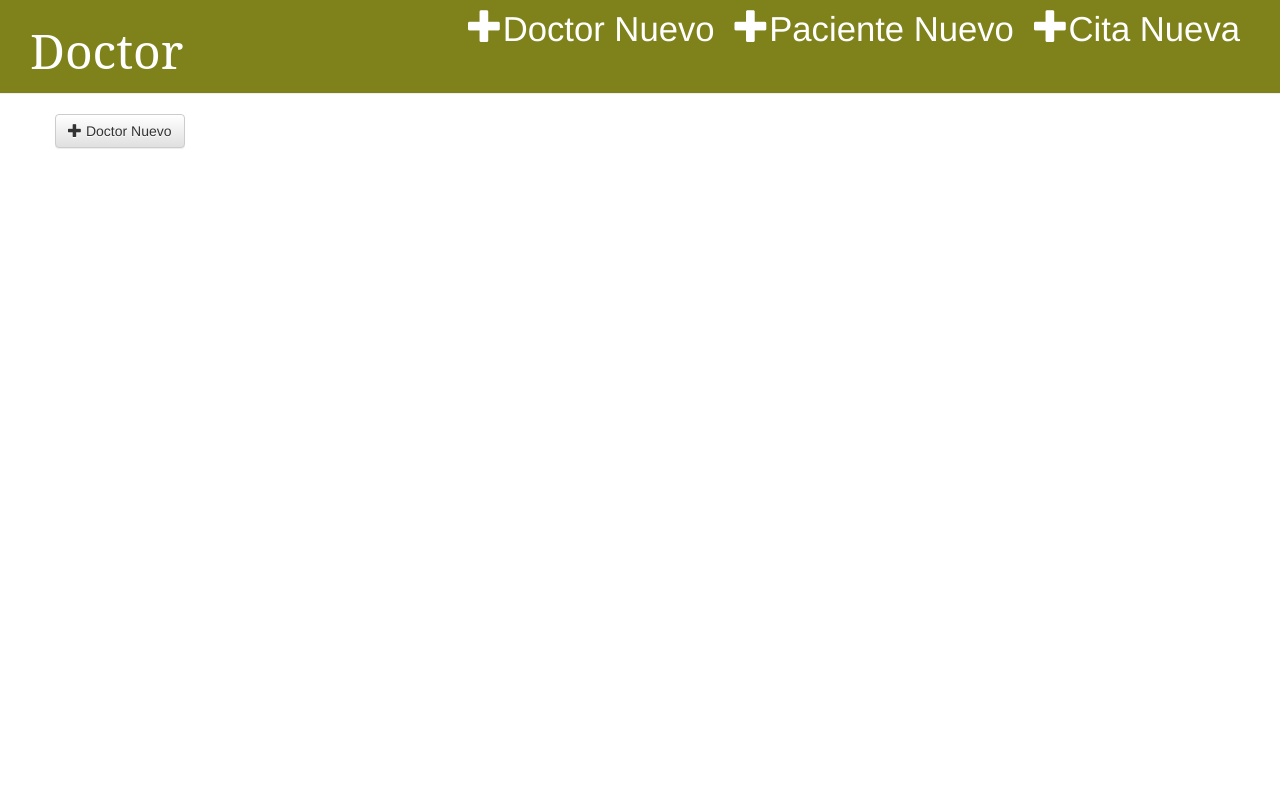
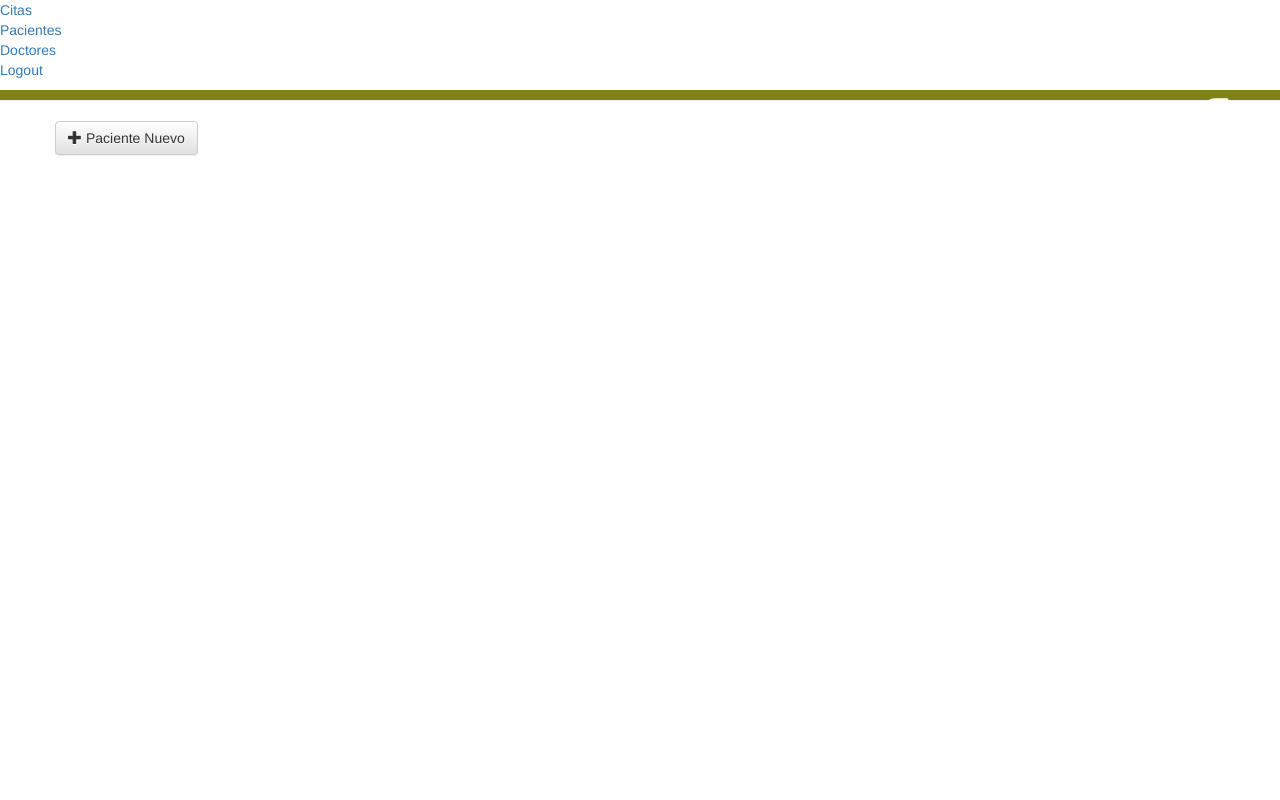
Before and after one commit to egoo16/djangoapp, a Django app: page /pacientes/ in a window 1280 px wide. Run offline with Django 3.2, Linux system fonts and the light colour scheme; data that the repository does not hold is empty; some libraries are stand-ins or nearby versions.

Commit message:
Crud completo, diseño terminado, Falta Registro

```diff
--- a/cine/admin.py
+++ b/cine/admin.py
@@ -1,6 +1,7 @@
 from django.contrib import admin
-from cine.models import Actor, ActorAdmin, Pelicula, PeliculaAdmin
+from cine.models import Actor, ActorAdmin, Pelicula, PeliculaAdmin, Actuacion
 
 #Registramos nuestras clases principales.
 admin.site.register(Actor, ActorAdmin)
 admin.site.register(Pelicula, PeliculaAdmin)
+admin.site.register(Actuacion)
--- a/cine/forms.py
+++ b/cine/forms.py
@@ -18,7 +18,7 @@ def __init__ (self, *args, **kwargs):
 
 #En este caso vamos a usar el widget checkbox multiseleccionable.
 
-        self.fields["actores"].widget = forms.widgets.CheckboxSelectMultiple()
+        self.fields["actores"].widget = forms.CheckboxSelectMultiple()
 
 #Podemos usar un texto de ayuda en el widget
 
--- a/citas/templates/citas/base.html
+++ b/citas/templates/citas/base.html
@@ -8,8 +8,6 @@
          <script src="{% static 'css/js/skel.min.js'%}"></script>
          <script src="{% static 'css/js/skel-panels.min.js'%}"></script>
          <script src="{% static 'css/js/init.js'%}"></script>
-
-
 
         {% include 'material/includes/material_css.html' %}
         <script src="{% static 'material/js/jquery-2.2.0.js' %}"></script>
@@ -31,8 +29,8 @@
                <nav id="nav">
                  <ul>
                    <li ><a href="{% url 'citas.views.cita_lista' %}">Citas</a></li>
-                   <li><a href="{% url 'citas.views.paciente_lista' %}">Listado de Pacientes</a></li>
-                   <li><a href="{% url 'citas.views.doctor_lista' %}">Listado de Doctores</a></li>
+                   <li><a href="{% url 'citas.views.paciente_lista' %}">Pacientes</a></li>
+                   <li><a href="{% url 'citas.views.doctor_lista' %}">Doctores</a></li>
                    <li><a href="{% url 'logout' %}">Logout</a></li>
                  </ul>
                </nav>
--- a/citas/templates/citas/cita_detalle.html
+++ b/citas/templates/citas/cita_detalle.html
@@ -4,8 +4,8 @@
        <div class="Cita">
            {% if citas.fecha %}
            {% endif %}
-           <a class="btn btn-default" href="{% url 'cita_del' pk=citas.pk %}"><span class="glyphicon glyphicon-remove"></span></a>
-           <a class="btn btn-default" href="{% url 'cita_editar' pk=citas.pk %}"><span class="glyphicon glyphicon-pencil"></span></a>
+           <a class="btn btn-default" href="{% url 'cita_del' pk=citas.pk %}"><span class="glyphicon glyphicon-remove"> Eliminar</span></a>
+           <a class="btn btn-default" href="{% url 'cita_editar' pk=citas.pk %}"><span class="glyphicon glyphicon-pencil"> Editar</span></a>
            <h4>Hora de atención: {{ citas.hora }}</h4>
            <h1>Doctor: {{ citas.doctor }}</h1>
            <h4>Observaciones: {{ citas.obs }}</h4>
--- a/citas/templates/doctor/doctor_detalle.html
+++ b/citas/templates/doctor/doctor_detalle.html
@@ -4,8 +4,8 @@
        <div class="Paciente">
            {% if doctores.nombre %}
            {% endif %}
-           <a class="btn btn-default" href="{% url 'doctor_del' pk=doctores.pk %}"><span class="glyphicon glyphicon-remove"></span></a>
-           <a class="btn btn-default" href="{% url 'doctor_editar' pk=doctores.pk %}"><span class="glyphicon glyphicon-pencil"></span></a>
+           <a class="btn btn-default" href="{% url 'doctor_del' pk=doctores.pk %}"><span class="glyphicon glyphicon-remove"> Eliminar</span></a>
+           <a class="btn btn-default" href="{% url 'doctor_editar' pk=doctores.pk %}"><span class="glyphicon glyphicon-pencil"> Editar</span></a>
            <h4>Nombre: {{ doctores.nombre }}</h4>
            <h4>Clinica: {{ doctores.nombre }}</h4>
            <h1>Telefono: {{ doctores.telefono }}</h1>
--- a/citas/templates/paciente/base.html
+++ b/citas/templates/paciente/base.html
@@ -2,21 +2,45 @@
 <html lang="es">
 <html>
        <head>
+         <link href='http://fonts.googleapis.com/css?family=Lato:300,400,700,900' rel='stylesheet' type='text/css'>
+         <!--[if lte IE 8]><script src="js/html5shiv.js"></script><![endif]-->
+         <script src="http://ajax.googleapis.com/ajax/libs/jquery/1.11.0/jquery.min.js"></script>
+         <script src="{% static 'css/js/skel.min.js'%}"></script>
+         <script src="{% static 'css/js/skel-panels.min.js'%}"></script>
+         <script src="{% static 'css/js/init.js'%}"></script>
+
         {% include 'material/includes/material_css.html' %}
         <script src="{% static 'material/js/jquery-2.2.0.js' %}"></script>
         {% include 'material/includes/material_js.html' %}
         <link rel="stylesheet" href="//maxcdn.bootstrapcdn.com/bootstrap/3.2.0/css/bootstrap.min.css">
         <link rel="stylesheet" href="//maxcdn.bootstrapcdn.com/bootstrap/3.2.0/css/bootstrap-theme.min.css">
+        <link href="https://fonts.googleapis.com/css?family=Noto+Serif" rel="stylesheet">
         <link rel="stylesheet" href="{% static 'css/cita.css' %}">
            <title>Pacientes</title>
-       </head>
-      <body style="display:flex; min-height:100vh; flex-direction:column;">
-
-         <div class="page-header">
-           <a href="{% url 'citas.views.cita_nueva' %}" class="top-menu"><span class="glyphicon glyphicon-plus"></span>Cita Nueva</a>
-           <a href="{% url 'citas.views.paciente_nuevo' %}" class="top-menu"><span class="glyphicon glyphicon-plus"></span>Paciente Nuevo</a>
-           <a href="{% url 'citas.views.doctor_nuevo' %}" class="top-menu"><span class="glyphicon glyphicon-plus"></span>Doctor Nuevo</a>
-                   <h1><a href="/">Doctor</a></h1>
+         </head>
+         <body background-color="#060325">
+           <div id="wrapper">
+             <!-- Header -->
+             <div id="header">
+               <div class="">
+                 <!-- Nav -->
+                 <nav id="nav">
+                   <ul>
+                     <li ><a href="{% url 'citas.views.cita_lista' %}">Citas</a></li>
+                     <li><a href="{% url 'citas.views.paciente_lista' %}">Pacientes</a></li>
+                     <li><a href="{% url 'citas.views.doctor_lista' %}">Doctores</a></li>
+                     <li><a href="{% url 'logout' %}">Logout</a></li>
+                   </ul>
+                 </nav>
+               </div>
+             </div>
+             <!-- /Header -->
+           <div class="page-header">
+             {% if user.is_authenticated %}
+                   <h1><a href="{% url 'citas.views.paciente_lista' %}">Paciente</a></h1>
+                   {% else %}
+                   <a href="{% url 'login' %}" class="top-menu"><span class="glyphicon glyphicon-log-out"></span></a>
+                   {% endif %}
                         {% if messages %}
                          <ul class="messages">
                              {% for message in messages %}
--- a/citas/templates/paciente/paciente_detalle.html
+++ b/citas/templates/paciente/paciente_detalle.html
@@ -4,8 +4,8 @@
        <div class="Doctor">
            {% if pacientes.nombre %}
            {% endif %}
-           <a class="btn btn-default" href="{% url 'paciente_del' pk=pacientes.pk %}"><span class="glyphicon glyphicon-remove"></span></a>
-           <a class="btn btn-default" href="{% url 'paciente_editar' pk=pacientes.pk %}"><span class="glyphicon glyphicon-pencil"></span></a>
+           <a class="btn btn-default" href="{% url 'paciente_del' pk=pacientes.pk %}"><span class="glyphicon glyphicon-remove"> Eliminar</span></a>
+           <a class="btn btn-default" href="{% url 'paciente_editar' pk=pacientes.pk %}"><span class="glyphicon glyphicon-pencil"> Editar</span></a>
            <h4>Nombre: {{ pacientes.nombre }}</h4>
            <h1>Telefono: {{ pacientes.telefono }}</h1>
        </div>
--- a/citas/templates/paciente/paciente_lista.html
+++ b/citas/templates/paciente/paciente_lista.html
@@ -1,6 +1,6 @@
 {% extends 'paciente/base.html' %}
 {% block content %}
-<a class="btn btn-default" href="{% url 'citas.views.paciente_nuevo' %}" class="top-menu"><span class="glyphicon glyphicon-plus"></span> Doctor Nuevo</a>
+<a class="btn btn-default" href="{% url 'citas.views.paciente_nuevo' %}" class="top-menu"><span class="glyphicon glyphicon-plus"></span> Paciente Nuevo</a>
 
     {% for post in pacientes %}
         <div class="pacientes">
--- a/citas/views.py
+++ b/citas/views.py
@@ -6,6 +6,7 @@ from .forms import CitaForm, PacienteForm, DoctorForm
 from citas.models import Doctor, Paciente, Cita
 from django.contrib.auth import authenticate, login
 from django.contrib.auth.decorators import login_required
+from django.core.urlresolvers import reverse
 
 
 @login_required
@@ -27,7 +28,7 @@ def cita_nueva(request):
                     cita = Cita(doctor_id=doctor_id, paciente_id = paciente_id,fecha = formulario.cleaned_data['fecha'], hora = formulario.cleaned_data['hora'], obs = formulario.cleaned_data['obs'])
                     cita.save()
                     messages.add_message(request, messages.SUCCESS, 'Cita Guardada Exitosamente')
-        return redirect('cita_lista')
+        return redirect('citas.views.cita_detalle', pk=cita.pk)
     else:
         formulario = CitaForm()
     return render(request, 'citas/cita_nueva.html', {'formulario': formulario})
@@ -40,11 +41,10 @@ def cita_editar(request, pk):
             cita = formulario.save(commit=False)
             for doctor_id in request.POST.getlist('doctor'):
                 for paciente_id in request.POST.getlist('paciente'):
-                    cita = Cita(doctor_id=doctor_id, paciente_id = paciente_id,fecha = formulario.cleaned_data['fecha'], hora = formulario.cleaned_data['hora'], obs = formulario.cleaned_data['obs'])
+                    #cita = Cita(doctor_id=doctor_id, paciente_id = paciente_id,fecha = formulario.cleaned_data['fecha'], hora = formulario.cleaned_data['hora'], obs = formulario.cleaned_data['obs'])
                     cita.save()
                     messages.add_message(request, messages.SUCCESS, 'Cita Editada Exitosamente')
-        return redirect('cita_lista')
-
+        return redirect('citas.views.cita_detalle', pk=cita.pk)
     else:
         formulario = CitaForm(instance=cita)
     return render(request, 'citas/cita_editar.html', {'formulario': formulario})
@@ -52,7 +52,7 @@ def cita_editar(request, pk):
 def cita_del(request, pk):
     cita = get_object_or_404(Cita, pk=pk)
     cita.delete()
-    return redirect('cita_lista')
+    return redirect('citas.views.cita_lista')
 
 
 #-------------------------- Vista de Paciente -----------------------------------
@@ -84,7 +84,7 @@ def paciente_editar(request, pk):
         formulario = PacienteForm(request.POST, instance=paciente)
         if formulario.is_valid():
             paciente = formulario.save(commit=False)
-            paciente = Paciente(nombre = formulario.cleaned_data['nombre'], telefono = formulario.cleaned_data['telefono'])
+            #paciente = Paciente(nombre = formulario.cleaned_data['nombre'], telefono = formulario.cleaned_data['telefono'])
             paciente.save()
             messages.add_message(request, messages.SUCCESS, 'Paciente Editado Exitosamente')
         return redirect('paciente_lista')
@@ -126,7 +126,7 @@ def doctor_editar(request, pk):
         formulario = DoctorForm(request.POST, instance=doctor)
         if formulario.is_valid():
             doctor = formulario.save(commit=False)
-            doctor = Doctor(nombre = formulario.cleaned_data['nombre'],clinica = formulario.cleaned_data['clinica'], telefono = formulario.cleaned_data['telefono'])
+            #doctor = Doctor(nombre = formulario.cleaned_data['nombre'],clinica = formulario.cleaned_data['clinica'], telefono = formulario.cleaned_data['telefono'])
             doctor.save()
             messages.add_message(request, messages.SUCCESS, 'Paciente Editado Exitosamente')
         return redirect('doctor_lista')
```
Also changed, not shown: citas/templates/doctor/base.html (+34 -8 lines).
